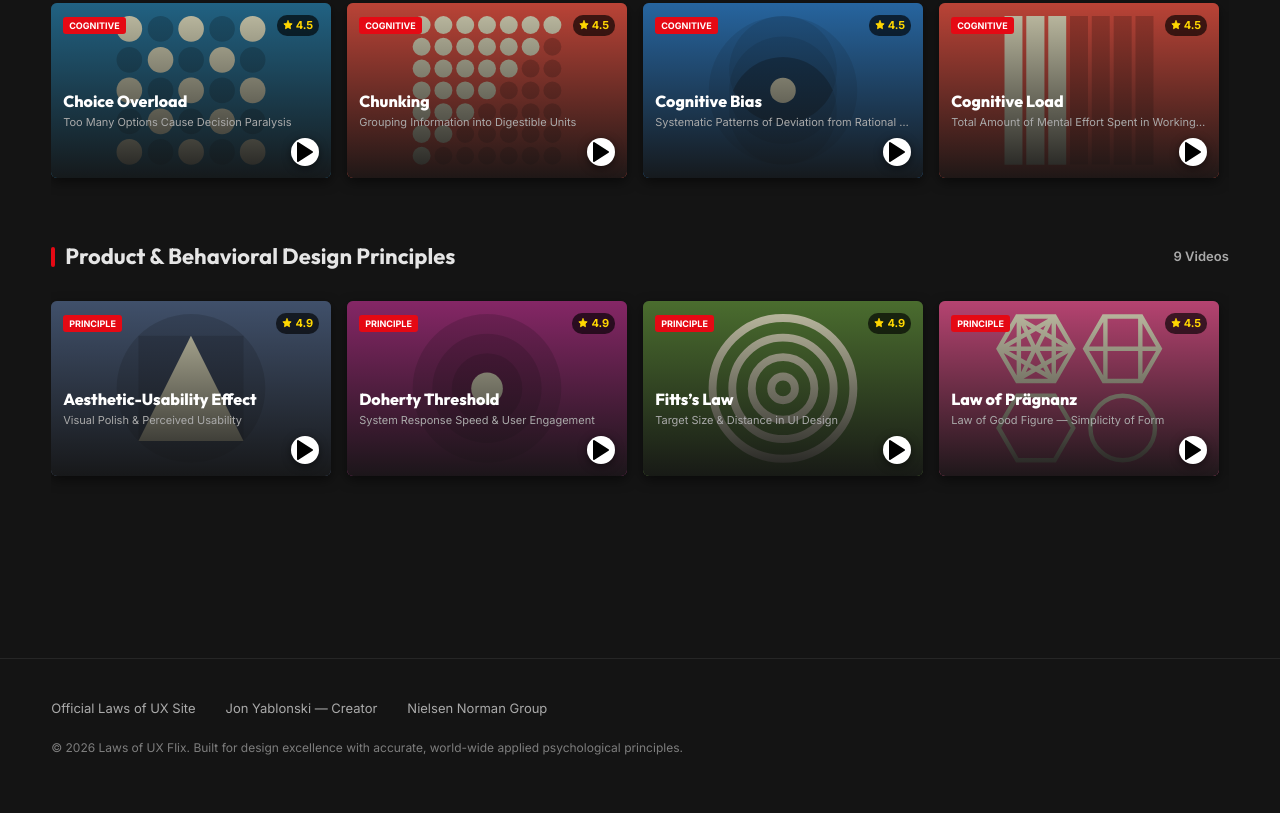
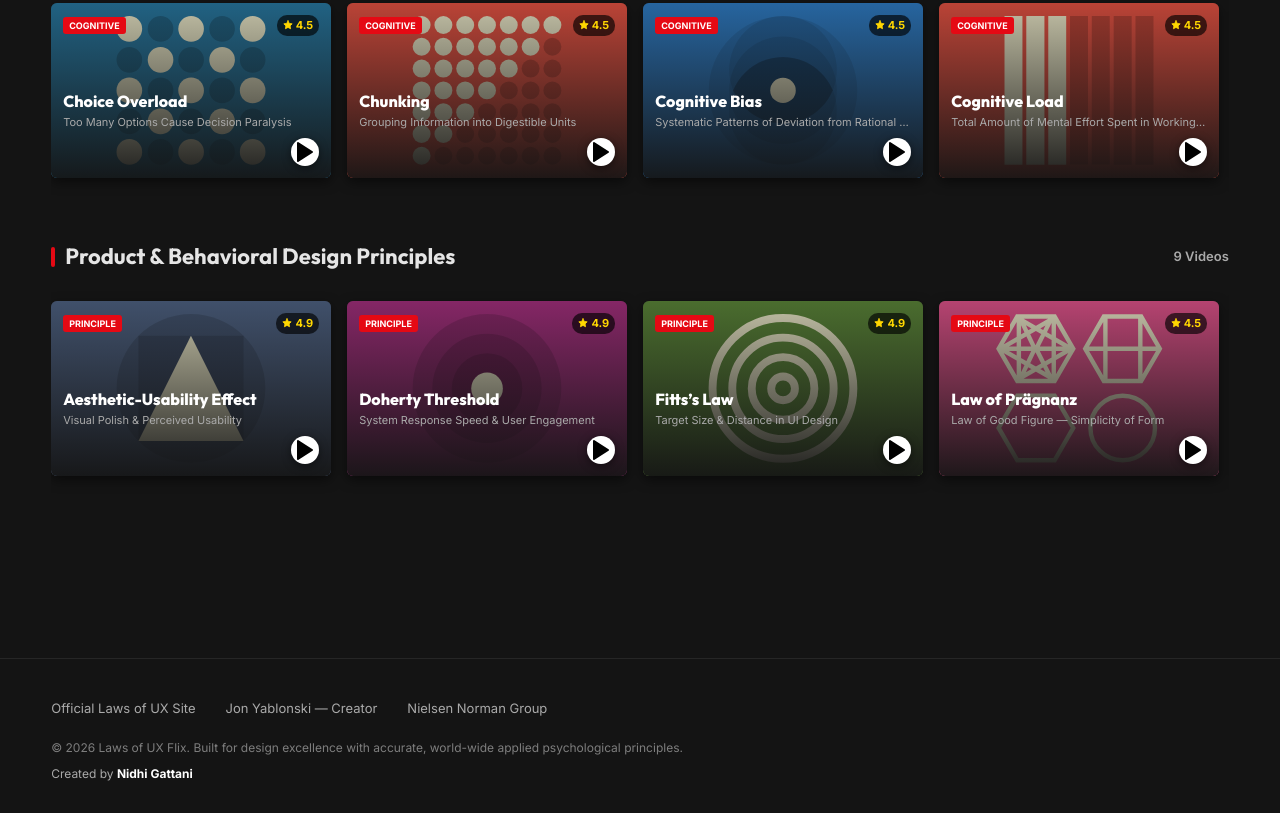
Before and after one commit to jankikunj537-nidhi/UX-Laws-Netflix-Style-Dashboard, a website built with Vite: page index.html in a window 1280 px wide. Shown: the part 1387-2200 px from the top of the page. Before the commit the page ends 2174 px from the top, so only its background shows below. Built offline with nearby package versions, Linux system fonts and the light colour scheme.

Commit message:
feat: add LinkedIn footer credit

```diff
--- a/index.html
+++ b/index.html
@@ -188,6 +188,7 @@
 
     </ul>
     <p class="footer-copy">© 2026 Laws of UX Flix. Built for design excellence with accurate, world-wide applied psychological principles.</p>
+    <p class="footer-credit">Created by <a href="https://www.linkedin.com/in/nidhi-gattani-591046124" target="_blank" rel="noopener noreferrer">Nidhi Gattani</a></p>
   </footer>
 
   <script type="module" src="/src/main.js"></script>
--- a/src/style.css
+++ b/src/style.css
@@ -1456,6 +1456,23 @@ body {
   opacity: 0.7;
 }
 
+.footer-credit {
+  margin-top: 8px;
+  font-size: 12px;
+  color: var(--netflix-muted-gray);
+}
+
+.footer-credit a {
+  color: #ffffff;
+  font-weight: 700;
+  text-decoration: none;
+}
+
+.footer-credit a:hover {
+  color: var(--netflix-red);
+  text-decoration: underline;
+}
+
 /* ==========================================================================
    ANDROID & MOBILE DEVICE COMPATIBILITY STYLES
    ========================================================================== */
```
